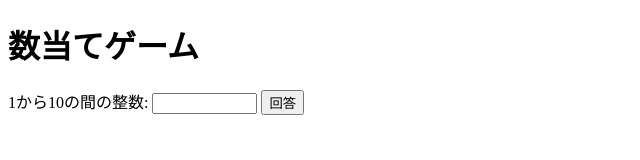
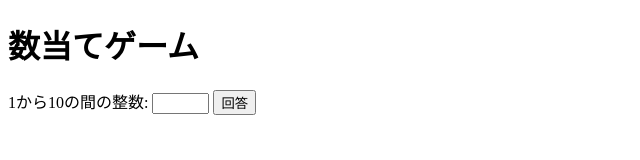
Before and after one commit to G184702021/medialabo, a plain HTML site: page kazuate.html in a window 1280 px wide. Shown: the whole page, without its empty margins (0-640 px from the left). Drawn offline with Linux system fonts and the light colour scheme.

Commit message:
変更8/2-2

```diff
--- a/kazuate.html
+++ b/kazuate.html
@@ -1,3 +1,4 @@
+
 <!DOCTYPE html>
 <html>
     <head>
@@ -8,13 +9,11 @@
 
     <body>
         <h1>数当てゲーム</h1>
-    <label for="shimei">1から10の間の整数: </label>
-    <input type="text" name="kaitou" size="10">
-    <button id="print">回答</button>
-
+        <label for="kaitou">1から10の間の整数:</label>
+        <input type="text" name="kaitou" size="4">
+        <button id="kotae">回答</button>
 
         <p id="answer"></p>
         <p id="result"></p>
-
     </body>
 </html>
```
Lines whose indentation alone changed are shown as unchanged.
